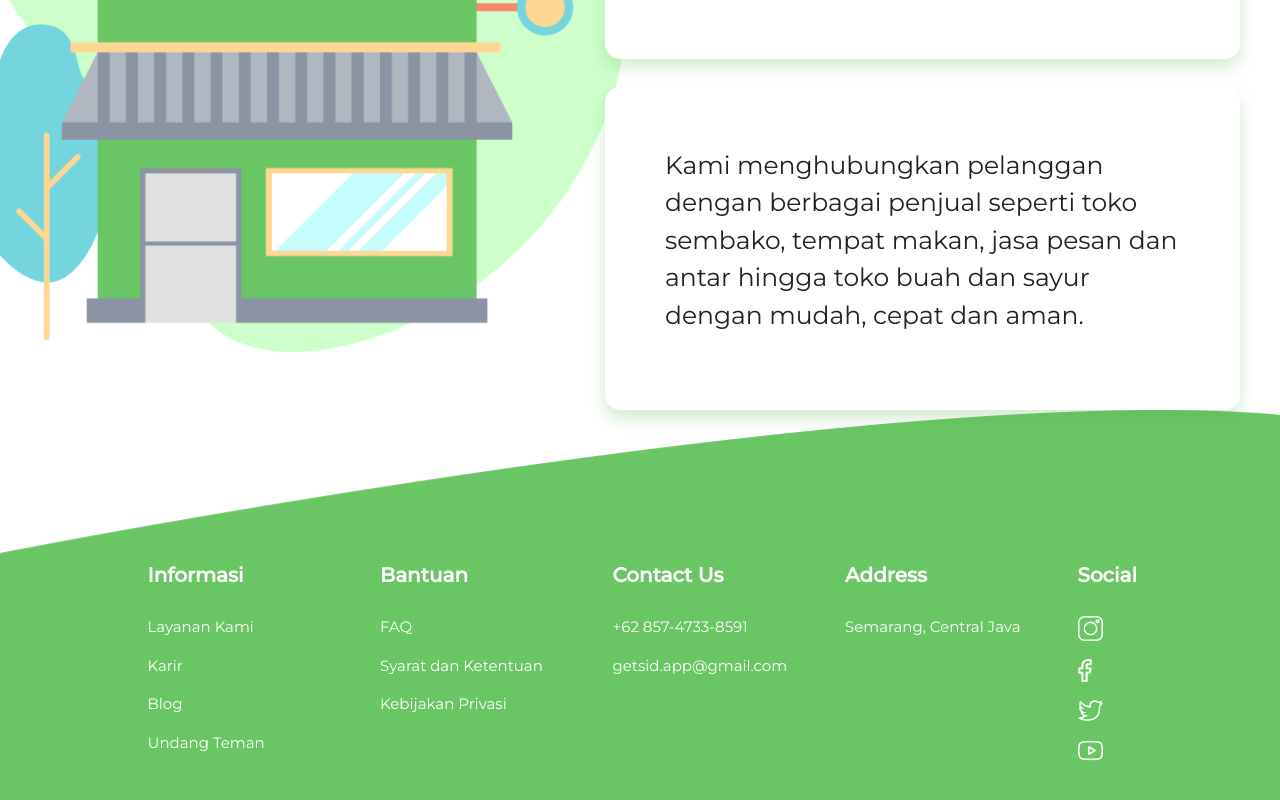
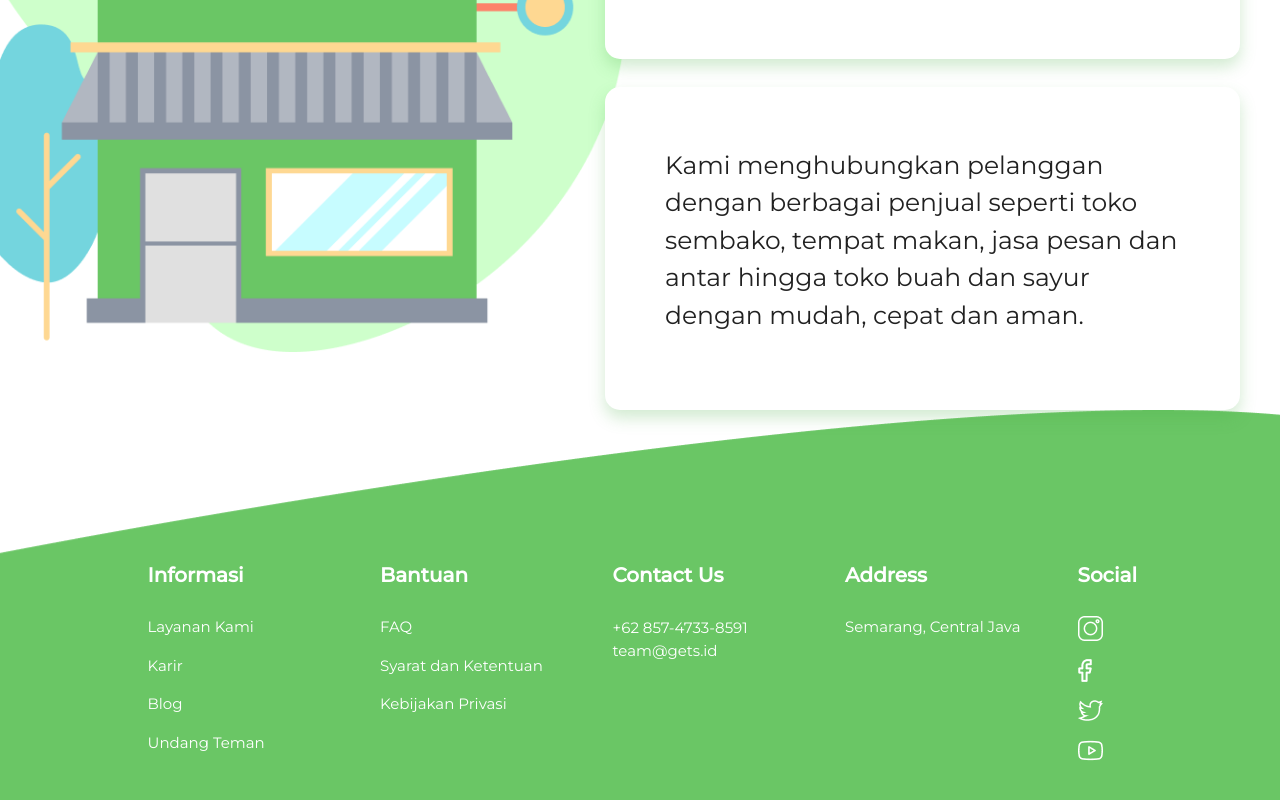
Before and after one commit to bayusatmoko/mplace, a Vue app: page / in a window 1280 px wide. Shown: the part 2211-3011 px from the top of the page. Built offline with nearby package versions, Linux system fonts and the light colour scheme.

Commit message:
change whatsapp number and email address

```diff
--- a/src/views/HomeDesktop.vue
+++ b/src/views/HomeDesktop.vue
@@ -157,8 +157,8 @@
         </v-col>
         <v-col cols="2">
           <p style="color: white; padding-bottom: 10px; font-size: 20px; font-weight: bold;"> Contact Us </p>
-          <p style="color: white; font-size: 15px;">+62 857-4733-8591</p>
-          <p style="color: white; font-size: 15px;">getsid.app@gmail.com</p>
+          <a href="https://api.whatsapp.com/send?phone=6285747338591" target="_blank" style="color: white; font-size: 15px;">+62 857-4733-8591</a>
+          <p style="color: white; font-size: 15px;">team@gets.id</p>
         </v-col>
         <v-col cols="2">
           <p style="color: white; padding-bottom: 10px; font-size: 20px; font-weight: bold;"> Address </p>
--- a/src/views/HomeMobile.vue
+++ b/src/views/HomeMobile.vue
@@ -133,8 +133,8 @@
       </v-col>
       <v-col cols="6">
         <h4 style="color: white; font-family: Montserrat,serif; font-weight: bold; font-style: normal; font-size: 21px;">Contact Us</h4>
-        <li>+62 857-4753-8591</li>
-        <li>getsid.app@gmail.com</li>
+        <li><a href="https://api.whatsapp.com/send?phone=6285747338591" target="_blank">+62 857-4733-8591</a></li>
+        <li>team@gets.id</li>
       </v-col>
       <v-col cols="6">
         <h4 style="color: white; font-family: Montserrat,serif; font-weight: bold; font-style: normal; font-size: 21px">Address</h4>
```
